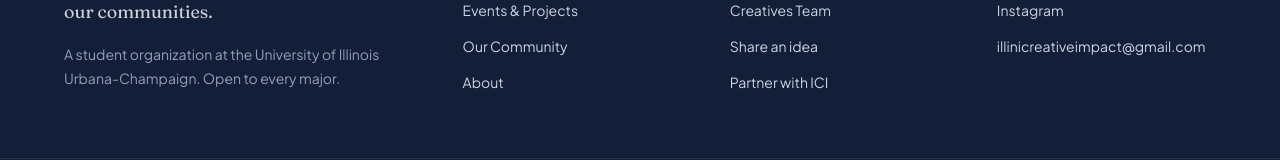
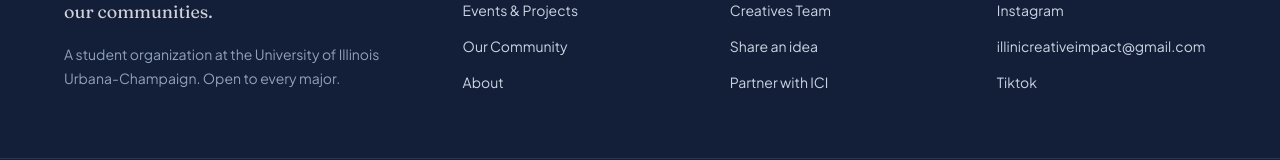
Before and after one commit to zoucatherine/illini-creative-impact, a React (Vite) app: page / in a window 1280 px wide. Shown: the part 8371-8531 px from the top of the page. Built offline with nearby package versions, Linux system fonts and the light colour scheme; no server answers.

Commit message:
added tiktok to footer

```diff
--- a/src/components/Footer.tsx
+++ b/src/components/Footer.tsx
@@ -25,6 +25,7 @@ const columns = [
       ['Discord', site.social.discord],
       ['Instagram', site.social.instagram],
       ['illinicreativeimpact@gmail.com', 'mailto:illinicreativeimpact@gmail.com'],
+      ['Tiktok', 'https://www.tiktok.com/@illini.creative.impact'],
     ],
   },
 ];
```
